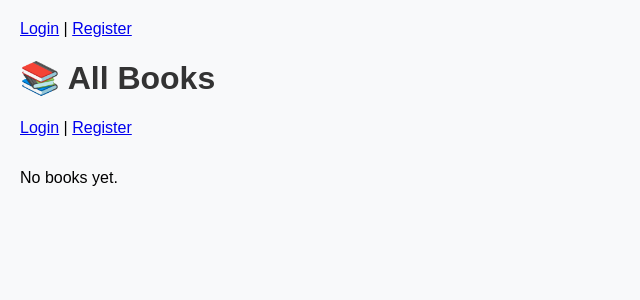
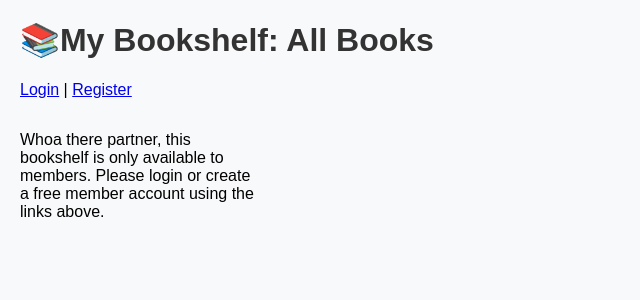
Before and after one commit to evanmiller067/book_catalog, a Flask app: page / in a window 1280 px wide. Shown: the top 300 px of the page, without its empty margins (0-640 px from the left). Run offline with Flask 3, Linux system fonts and the light colour scheme; some libraries are stand-ins or nearby versions.

Commit message:
second commit

```diff
--- a/templates/index.html
+++ b/templates/index.html
@@ -1,6 +1,12 @@
 <!DOCTYPE html>
 <html>
 <head>
+
+    <title>My Bookshelf: All Books</title>
+    <link rel="stylesheet" href="{{ url_for('static', filename='style.css') }}">
+</head>
+<body>
+    <h1>📚My Bookshelf: All Books</h1>
     {% if user %}
     <p>
         Welcome, {{ user }} |
@@ -11,17 +17,6 @@
 {% else %}
     <p><a href="{{ url_for('login') }}">Login</a> | <a href="{{ url_for('register') }}">Register</a></p>
 {% endif %}
-
-    <title>All Books</title>
-    <link rel="stylesheet" href="{{ url_for('static', filename='style.css') }}">
-</head>
-<body>
-    <h1>📚 All Books</h1>
-    {% if user %}
-        <p>Welcome, {{ user }} | <a href="{{ url_for('my_books') }}">My Books</a> | <a href="{{ url_for('logout') }}">Logout</a></p>
-    {% else %}
-        <p><a href="{{ url_for('login') }}">Login</a> | <a href="{{ url_for('register') }}">Register</a></p>
-    {% endif %}
 
     <div class="book-grid">
         {% for book in books %}
@@ -35,7 +30,7 @@
             <p><em>Owner: {{ book.owner.username }}</em></p>
         </div>
         {% else %}
-        <p>No books yet.</p>
+        <p>Whoa there partner, this bookshelf is only available to members. Please login or create a free member account using the links above.</p>
         {% endfor %}
     </div>
 </body>
```
Also changed, not shown: templates/my_books.html (+5 -7 lines), instance/books.db (added).
